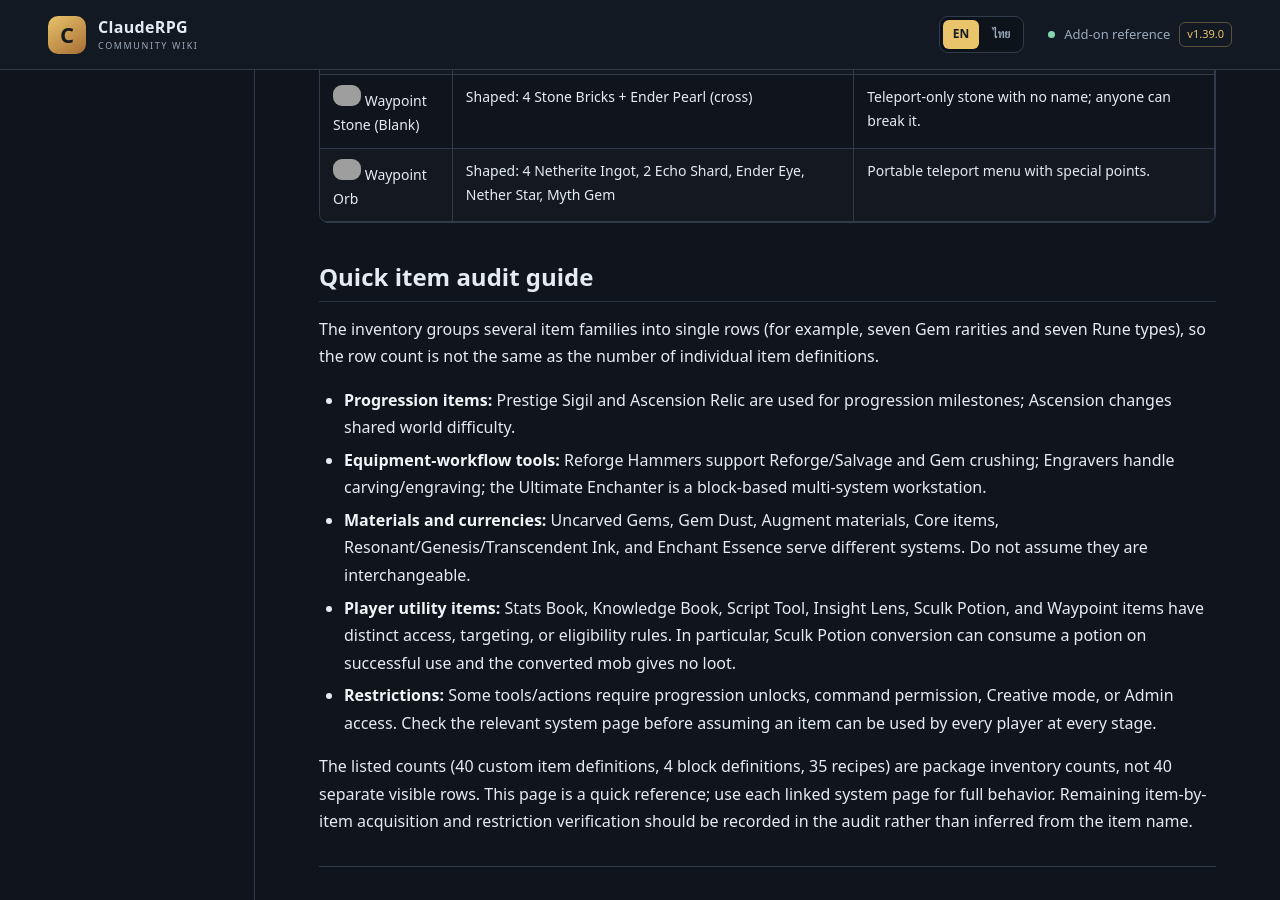
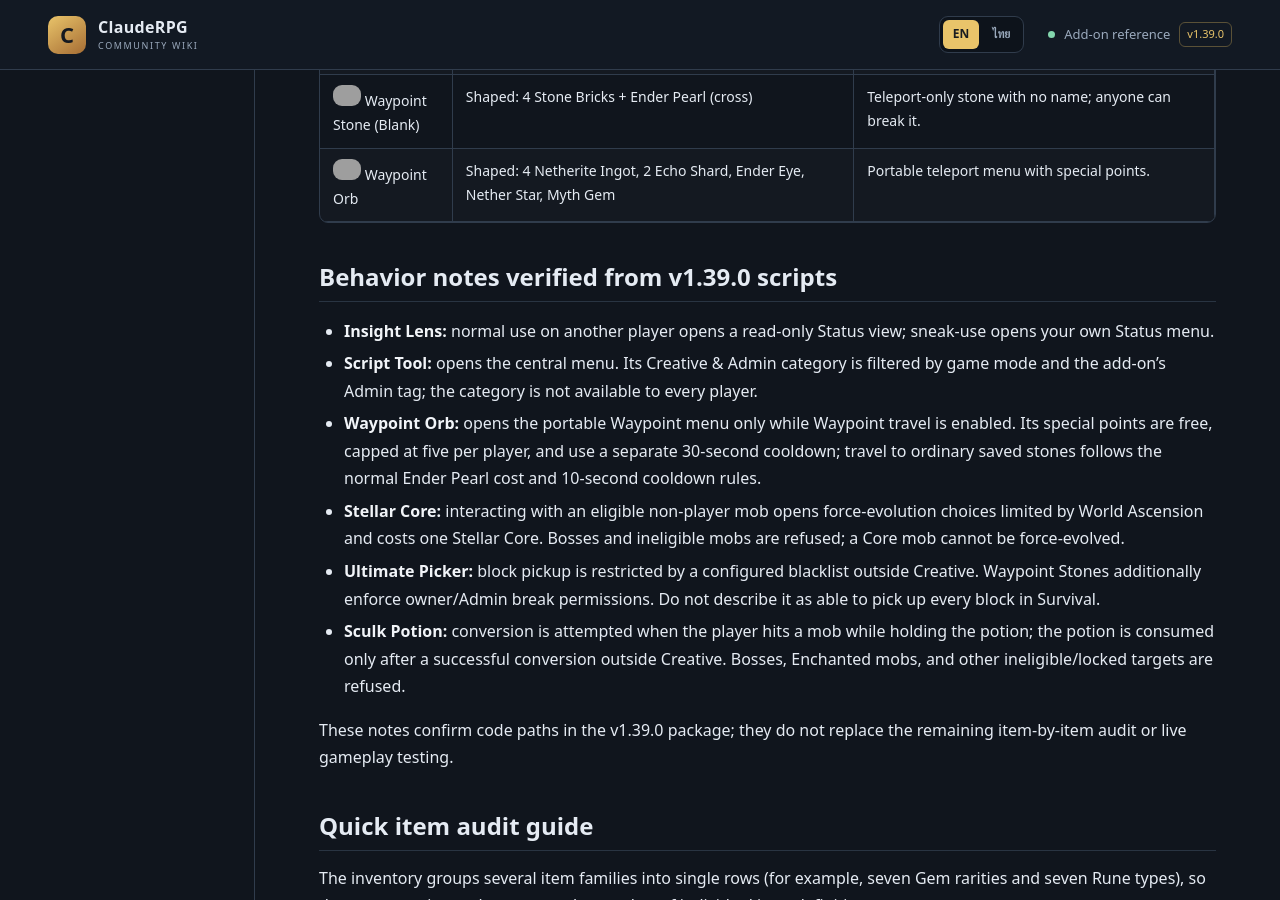
Before and after one commit to miniTorch25/ClaudeRPG-Wiki-V2, a Jekyll site: the page built from Items.md, in a window 1280 px wide and 900 px high, scrolled down 3124 px. Built offline with Jekyll 4.4.1, drawn with Linux system fonts in a browser that asks for light colours; our own code applies the rules of GitHub Pages for plain Markdown files; grey boxes are pictures that could not be loaded.

Commit message:
docs: add source-verified item behavior notes

```diff
--- a/Items.md
+++ b/Items.md
@@ -50,6 +50,17 @@ All custom ClaudeRPG items, blocks, and recipes.
 | <img src="{{ '/assets/images/blocks/waypoint_blank_top.png' | relative_url }}" alt="" width="28" loading="lazy"> Waypoint Stone (Blank) | Shaped: 4 Stone Bricks + Ender Pearl (cross) | Teleport-only stone with no name; anyone can break it. |
 | <img src="{{ '/assets/images/items/waypoint_orb.png' | relative_url }}" alt="" width="28" loading="lazy"> Waypoint Orb | Shaped: 4 Netherite Ingot, 2 Echo Shard, Ender Eye, Nether Star, Myth Gem | Portable teleport menu with special points. |
 
+
+## Behavior notes verified from v1.39.0 scripts
+
+- **Insight Lens:** normal use on another player opens a read-only Status view; sneak-use opens your own Status menu.
+- **Script Tool:** opens the central menu. Its Creative & Admin category is filtered by game mode and the add-on's Admin tag; the category is not available to every player.
+- **Waypoint Orb:** opens the portable Waypoint menu only while Waypoint travel is enabled. Its special points are free, capped at five per player, and use a separate 30-second cooldown; travel to ordinary saved stones follows the normal Ender Pearl cost and 10-second cooldown rules.
+- **Stellar Core:** interacting with an eligible non-player mob opens force-evolution choices limited by World Ascension and costs one Stellar Core. Bosses and ineligible mobs are refused; a Core mob cannot be force-evolved.
+- **Ultimate Picker:** block pickup is restricted by a configured blacklist outside Creative. Waypoint Stones additionally enforce owner/Admin break permissions. Do not describe it as able to pick up every block in Survival.
+- **Sculk Potion:** conversion is attempted when the player hits a mob while holding the potion; the potion is consumed only after a successful conversion outside Creative. Bosses, Enchanted mobs, and other ineligible/locked targets are refused.
+
+These notes confirm code paths in the v1.39.0 package; they do not replace the remaining item-by-item audit or live gameplay testing.
 
 ## Quick item audit guide
 
@@ -122,6 +133,17 @@ The listed counts (40 custom item definitions, 4 block definitions, 35 recipes)
 | <img src="{{ '/assets/images/items/waypoint_orb.png' | relative_url }}" alt="" width="28" loading="lazy"> Waypoint Orb | คราฟต์ตามรูปแบบ: Netherite Ingot 4, Echo Shard 2, Ender Eye, Nether Star และ Myth Gem | เมนูวาร์ปแบบพกพาที่มีจุดพิเศษ |
 
 
+## หมายเหตุพฤติกรรมที่ยืนยันจาก Script v1.39.0
+
+- **Insight Lens:** ใช้ตามปกติกับผู้เล่นอื่นเพื่อเปิดหน้า Status แบบอ่านอย่างเดียว; กดใช้ขณะย่อตัวเพื่อเปิด Status ของตัวเอง
+- **Script Tool:** เปิดเมนูรวม โดยหมวด Creative & Admin จะแสดงตามโหมดเกมและแท็ก Admin ของแอดออน ผู้เล่นทั่วไปจึงไม่ได้เห็นหมวดนี้ทุกคน
+- **Waypoint Orb:** เปิดเมนู Waypoint แบบพกพาได้เมื่อระบบวาร์ปเปิดใช้งาน จุดพิเศษใช้ฟรี จำกัด 5 จุดต่อผู้เล่น และมีคูลดาวน์แยก 30 วินาที ส่วนการวาร์ปไปยัง Waypoint ที่บันทึกไว้ยังใช้กฎค่า Ender Pearl และคูลดาวน์ปกติ 10 วินาที
+- **Stellar Core:** ใช้โต้ตอบกับมอนสเตอร์ที่รองรับและไม่ใช่ผู้เล่น เพื่อเลือกบังคับวิวัฒนาการตามระดับ World Ascension โดยเสีย Stellar Core 1 ชิ้น บอสและมอนที่ไม่รองรับจะถูกปฏิเสธ และมอนประเภท Core ไม่สามารถบังคับวิวัฒนาการได้
+- **Ultimate Picker:** การเก็บบล็อกถูกจำกัดด้วยรายการบล็อกที่ห้ามเก็บนอก Creative นอกจากนี้ Waypoint Stone ยังตรวจสิทธิ์เจ้าของหรือ Admin จึงไม่ควรอธิบายว่าเก็บบล็อกทุกชนิดได้ใน Survival
+- **Sculk Potion:** ระบบตรวจเมื่อผู้เล่นตีมอนสเตอร์ขณะถือยา และจะใช้ยาเมื่อแปลงสำเร็จเท่านั้นในโหมดที่ไม่ใช่ Creative บอส มอน Enchanted และเป้าหมายที่ไม่รองรับหรือถูกล็อกจะถูกปฏิเสธ
+
+หมายเหตุเหล่านี้ยืนยันจากเส้นทางการทำงานในโค้ด v1.39.0 แต่ยังไม่ใช่การตรวจไอเทมครบทั้ง 40 รายการหรือการทดสอบจริงในเกม
+
 ## แนวทางตรวจสอบไอเทมแบบย่อ
 
 ตารางนี้รวมไอเทมหลายตระกูลไว้ในแถวเดียว (เช่น Gem 7 ระดับ และ Rune 7 ชนิด) ดังนั้นจำนวนแถวจึงไม่เท่ากับจำนวนไฟล์นิยามไอเทมทั้งหมด
```
